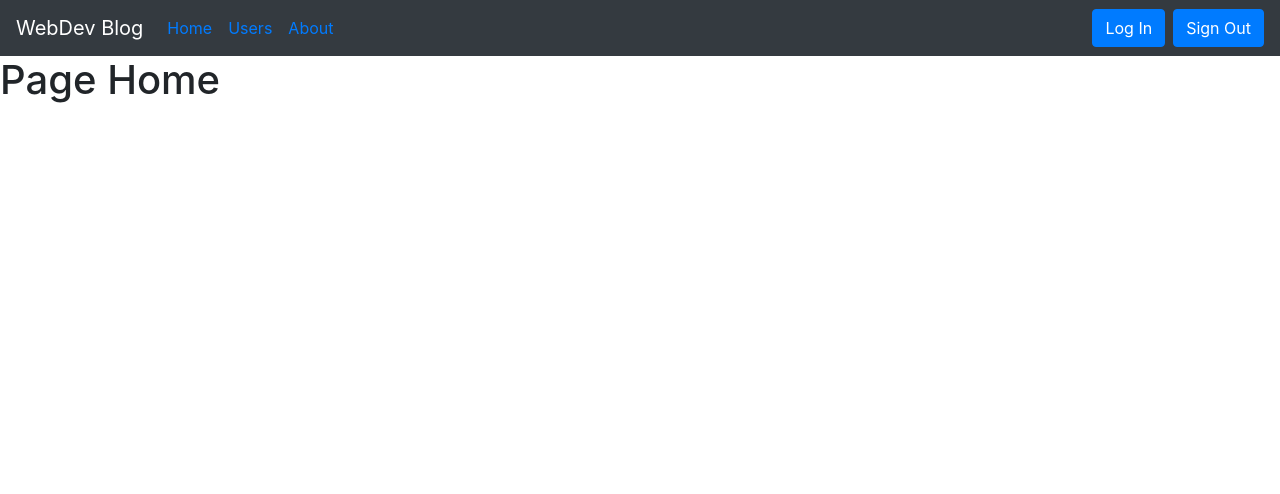
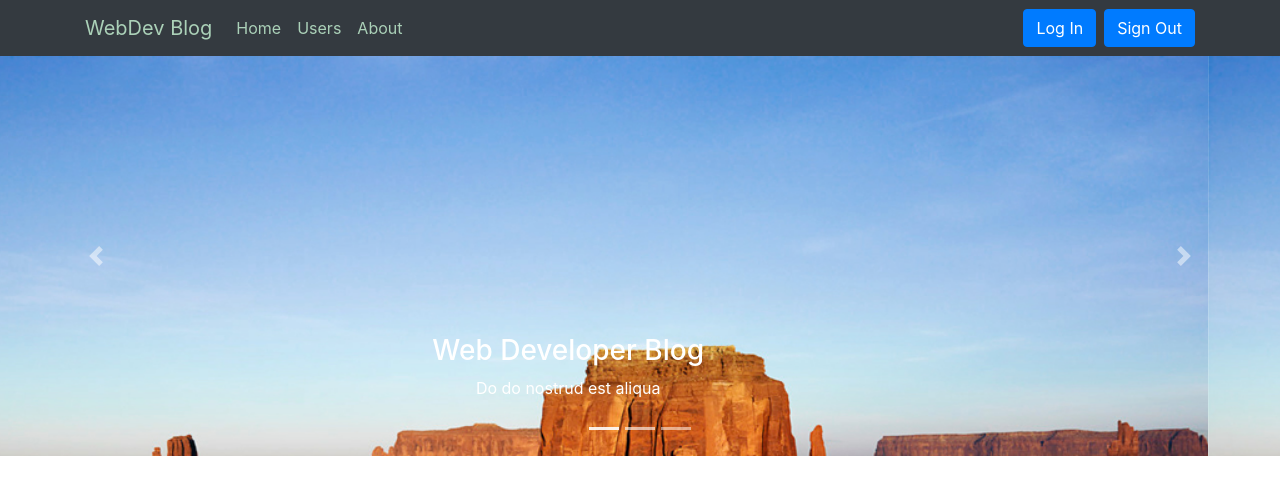
Before and after one commit to bahentos/react-bootstrap-app, a React (Create React App) app: page / in a window 1280 px wide. Shown: the top 494 px of the page. Built offline with nearby package versions, Linux system fonts and the light colour scheme.

Commit message:
готов слайдер

```diff
--- a/package.json
+++ b/package.json
@@ -11,7 +11,8 @@
     "react-bootstrap": "^1.3.0",
     "react-dom": "^16.13.1",
     "react-router-dom": "^5.2.0",
-    "react-scripts": "3.4.3"
+    "react-scripts": "3.4.3",
+    "styled-components": "^5.1.1"
   },
   "scripts": {
     "start": "react-scripts start",
--- a/src/Components/Navibar.jsx
+++ b/src/Components/Navibar.jsx
@@ -1,11 +1,24 @@
 import React from "react";
-import {Navbar, Nav, Button} from "react-bootstrap";
+import {Navbar, Nav, Button, Container} from "react-bootstrap";
 import {Link} from 'react-router-dom';
+import styled from 'styled-components'
+
+const Styles = styled.div`
+  a, .navbar-brand, .navbar-nav .nav-link {
+    color: #abd1b8;
+    &:hover {
+    color: white;
+    }
+  }
+`
+
 
 const Navibar = () => {
     return (
         <>
+            <Styles>
                 <Navbar collapseOnSelect expand={"lg"} bg={"dark"} variant={"dark"}>
+                    <Container>
                     <Navbar.Brand>WebDev Blog</Navbar.Brand>
                     <Navbar.Toggle aria-controls={"responsive-navbar-nav"}/>
                     <Navbar.Collapse id="responsive-navbar-nav">
@@ -19,7 +32,9 @@ const Navibar = () => {
                             <Button variant={"primary"}>Sign Out</Button>
                         </Nav>
                     </Navbar.Collapse>
+                    </Container>
                 </Navbar>
+            </Styles>
         </>
     )
 }
--- /dev/null
+++ b/src/Components/Slider.jsx
@@ -0,0 +1,58 @@
+import React from "react";
+import {Carousel} from "react-bootstrap";
+import desert from '../Common/Desert.jpg'
+import styled from 'styled-components'
+
+const Styles = styled.div`
+  .carousel-item {
+    height: 400px
+  }
+`
+
+
+
+
+const Slider = () => {
+    return (
+        <>
+            <Carousel>
+                <Carousel.Item style={{'height': '400px'}}>
+                    <img
+                        className="d-block w-100"
+                        src={desert}
+                        alt="First Slide"
+                    />
+                    <Carousel.Caption>
+                        <h3>Web Developer Blog</h3>
+                        <p>Do do nostrud est aliqua</p>
+                    </Carousel.Caption>
+                </Carousel.Item>
+                <Carousel.Item style={{'height': '400px'}}>
+                    <img
+                        className="d-block w-100"
+                        src={desert}
+                        alt="First Slide"
+                    />
+                    <Carousel.Caption>
+                        <h3>Web Developer Blog</h3>
+                        <p>Do do nostrud est aliqua</p>
+                    </Carousel.Caption>
+                </Carousel.Item>
+                <Carousel.Item style={{'height': '400px'}}>
+                    <img
+                        className="d-block w-100"
+                        src={desert}
+                        alt="First Slide"
+                    />
+                    <Carousel.Caption>
+                        <h3>Web Developer Blog</h3>
+                        <p>Do do nostrud est aliqua</p>
+                    </Carousel.Caption>
+                </Carousel.Item>
+
+            </Carousel>
+        </>
+    )
+}
+
+export default Slider;
--- a/src/Home.jsx
+++ b/src/Home.jsx
@@ -1,10 +1,11 @@
 import React from "react";
+import Slider from "./Components/Slider";
 
 
 const Home = () => {
     return (
         <>
-            <h1>Page Home</h1>
+            <Slider/>
         </>
     )
 }
--- a/src/Users.jsx
+++ b/src/Users.jsx
@@ -1,10 +1,19 @@
 import React from "react";
+import desert from './Common/Desert.jpg'
+import styled from 'styled-components'
 
+const Newdiv = styled.div `
+  height: 400px;
+  overflow: hidden;
+  position: relative;
+`
 
 const Users = () => {
     return (
         <>
-            <h1>Page Users</h1>
+            <Newdiv>
+                <img style={{'top': "-100px"}} src={desert} alt=""/>
+            </Newdiv>
         </>
     )
 }
```
Also changed, not shown: src/Common/Desert.jpg (added), 1 other file (tests, documents, lock files or other folders). Lines whose indentation alone changed are shown as unchanged.
